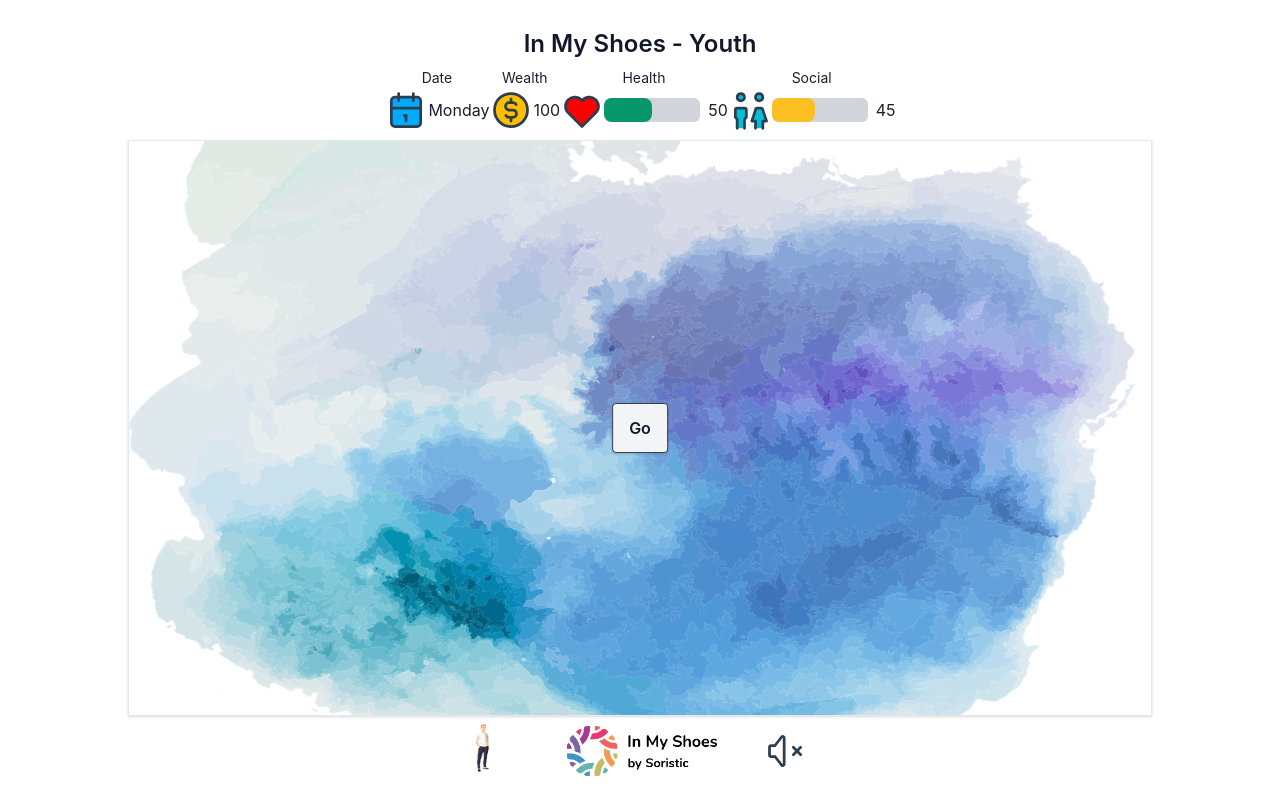
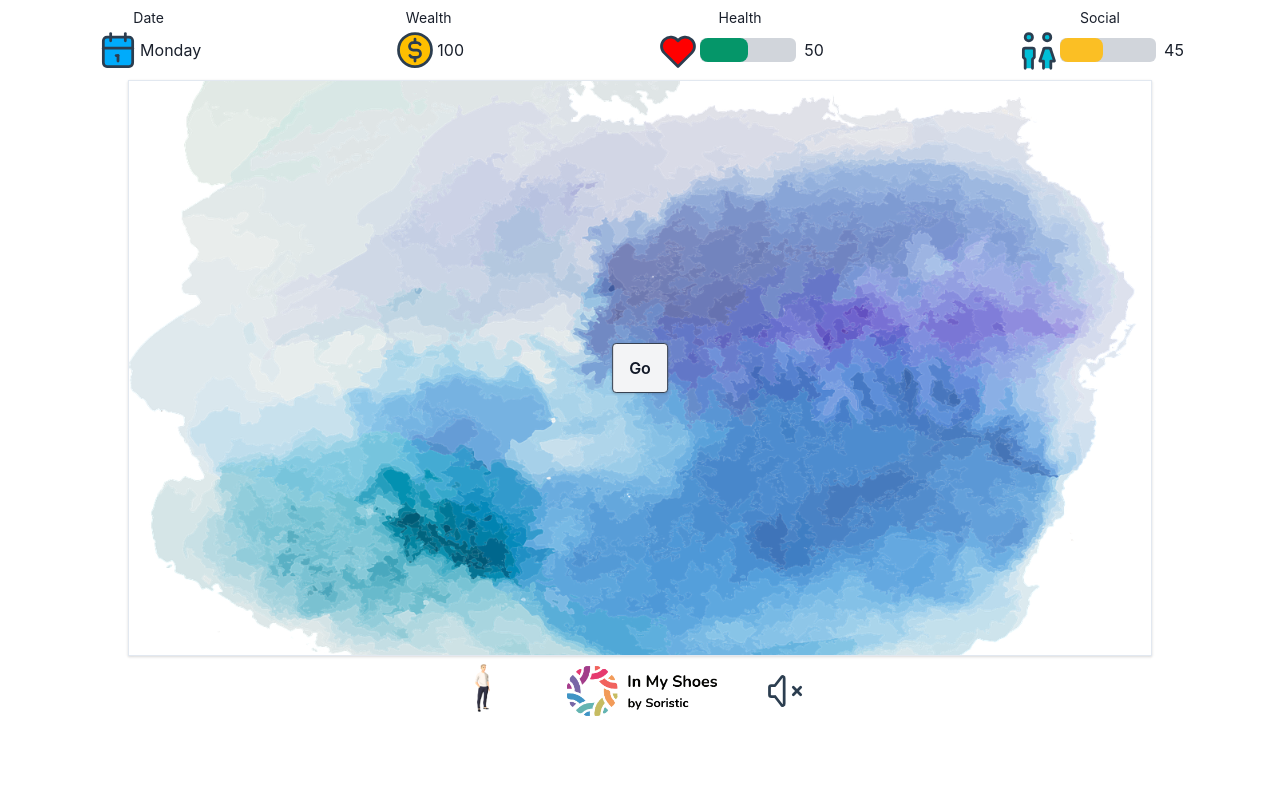
Before and after one commit to inmyshoesdev/inmyshoes, a Next.js app: page /demo in a window 1280 px wide. Built offline with nearby package versions, Linux system fonts and the light colour scheme.

Commit message:
minor cleanup

```diff
--- a/components/GameDisplay.tsx
+++ b/components/GameDisplay.tsx
@@ -1,7 +1,6 @@
-import { useEffect, useState } from 'react'
+import { useEffect } from 'react'
 import { Game } from '../lib/game'
 import { useStore } from '../stores/store'
-import CharacterInfo from './CharacterInfo'
 import Footer from './Footer'
 import SceneDisplay from './SceneDisplay'
 import Status from './Status'
@@ -22,9 +21,6 @@ const GameDisplay: React.FC<GameProps> = ({ game: newGame }) => {
 
   return (
     <div className="flex flex-col items-center my-2 w-full space-y-2">
-      {game && (
-        <div className="text-gray-900 text-2xl font-semibold">{game.name}</div>
-      )}
       <Status />
       <div className="w-[80vw] h-[45vw] border shadow">
         {game?.getScenes().map((scene, idx) => {
--- a/components/Status.tsx
+++ b/components/Status.tsx
@@ -2,7 +2,10 @@ import Meter from './Meter'
 
 export default function Status() {
   return (
-    <div id="header" className="flex items-center justify-around text-center">
+    <div
+      id="header"
+      className="flex items-center justify-around w-full text-center"
+    >
       <Meter name="date">
         <svg
           xmlns="http://www.w3.org/2000/svg"
--- a/pages/demo.tsx
+++ b/pages/demo.tsx
@@ -24,7 +24,7 @@ const Demo: React.FC = () => {
   return (
     <>
       <Head>
-        <title>In My Shoes</title>
+        <title>{game?.name}</title>
         <meta name="description" content="In Their Shoes | Soristic" />
         <link rel="icon" href="/favicon.ico" />
         <meta charSet="UTF-8" />
@@ -46,9 +46,7 @@ const Demo: React.FC = () => {
         />
         <meta name="author" content="Soristic" />
       </Head>
-      <main className="flex flex-col items-center py-5 space-y-5">
-        {game && <GameDisplay game={game} />}
-      </main>
+      <main>{game && <GameDisplay game={game} />}</main>
     </>
   )
 }
```
